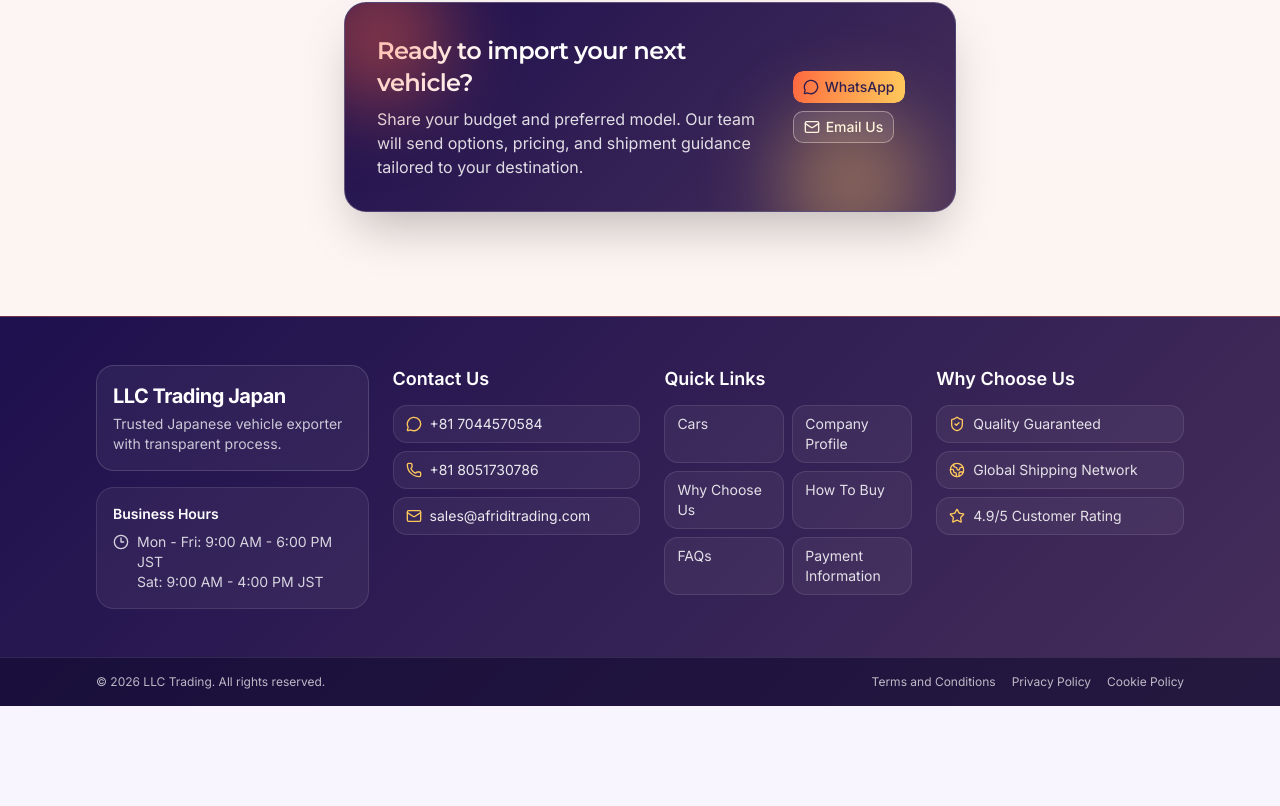
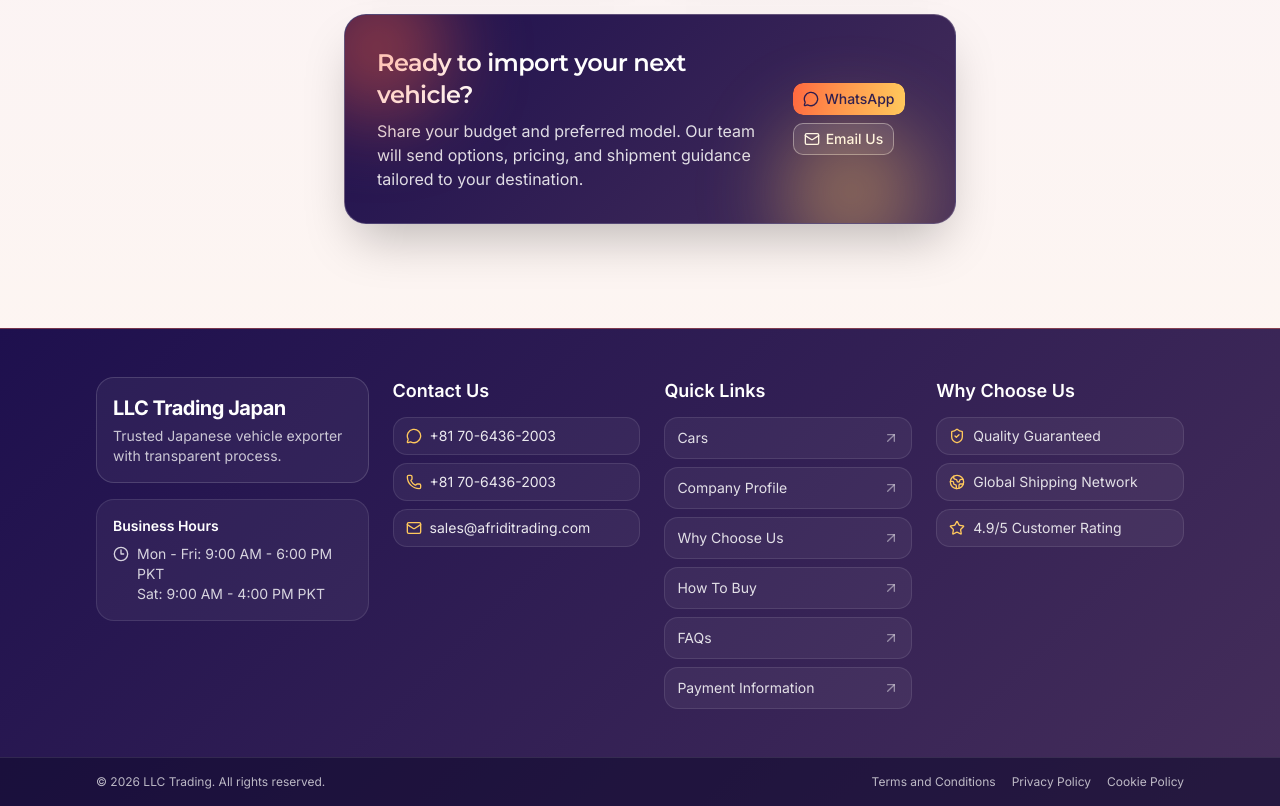
Before and after one commit to Afaqahmad1122/llc-tradding, a Next.js app in the folder frontend/: page / in a window 1280 px wide. Shown: the part 4824-5630 px from the top of the page. Before the commit the page ends 5530 px from the top, so only its background shows below. Built offline with nearby package versions, Linux system fonts and the light colour scheme.

Commit message:
improve the footer ui and change contact number

```diff
--- a/frontend/app/page.tsx
+++ b/frontend/app/page.tsx
@@ -34,7 +34,7 @@ export default function Home() {
       <div className="pointer-events-none absolute -right-24 top-44 h-80 w-80 rounded-full bg-[#FF653F]/20 blur-3xl" />
       <NoticeBar text={noticeText} />
       <SiteNavbar />
-      <main className="relative z-10 pb-6">
+      <main className="relative z-10 pb-6 pt-2 sm:pt-3">
         <MarketplaceWithSidebars
           makes={makeSidebarItems}
           priceRanges={priceSidebarItems}
--- a/frontend/components/landing/sections/contact-cta.tsx
+++ b/frontend/components/landing/sections/contact-cta.tsx
@@ -27,7 +27,7 @@ export function ContactCta() {
               asChild
               className="border-0 bg-linear-to-r from-[#FF653F] to-[#FFC85C] text-[#1E104E] hover:opacity-90"
             >
-              <Link href="https://wa.me/818011724000">
+              <Link href="https://wa.me/817064362003">
                 <MessageCircle className="size-4" />
                 WhatsApp
               </Link>
--- a/frontend/components/landing/site-footer.tsx
+++ b/frontend/components/landing/site-footer.tsx
@@ -1,5 +1,6 @@
 import Link from "next/link";
 import {
+  ArrowUpRight,
   Clock3,
   Globe2,
   Mail,
@@ -35,9 +36,9 @@ export function SiteFooter() {
               <div className="mt-2 flex items-start gap-2 text-white/80">
                 <Clock3 className="mt-0.5 size-4 shrink-0" />
                 <p>
-                  Mon - Fri: 9:00 AM - 6:00 PM JST
+                  Mon - Fri: 9:00 AM - 6:00 PM PKT
                   <br />
-                  Sat: 9:00 AM - 4:00 PM JST
+                  Sat: 9:00 AM - 4:00 PM PKT
                 </p>
               </div>
             </div>
@@ -47,18 +48,18 @@ export function SiteFooter() {
             <p className="mb-3 text-lg font-semibold">Contact Us</p>
             <div className="space-y-2 text-sm">
               <Link
-                href="https://wa.me/817044570584"
+                href="https://wa.me/817064362003"
                 className="flex items-center gap-2 rounded-xl border border-white/10 bg-white/5 px-3 py-2 text-white/90 transition-colors hover:bg-white/10"
               >
                 <MessageCircle className="size-4 text-[#FFC85C]" />
-                +81 7044570584
+                +81 70-6436-2003
               </Link>
               <Link
-                href="tel:+818051730786"
+                href="tel:+817064362003"
                 className="flex items-center gap-2 rounded-xl border border-white/10 bg-white/5 px-3 py-2 text-white/90 transition-colors hover:bg-white/10"
               >
                 <Phone className="size-4 text-[#FFC85C]" />
-                +81 8051730786
+                +81 70-6436-2003
               </Link>
               <Link
                 href="mailto:sales@afriditrading.com"
@@ -72,14 +73,15 @@ export function SiteFooter() {
 
           <div>
             <p className="mb-3 text-lg font-semibold">Quick Links</p>
-            <div className="grid grid-cols-2 gap-2">
+            <div className="space-y-2">
               {quickLinks.map((item) => (
                 <Link
                   key={item.label}
                   href={item.href}
-                  className="rounded-xl border border-white/10 bg-white/5 px-3 py-2 text-sm text-white/85 transition-colors hover:bg-white/10"
+                  className="group flex items-center justify-between rounded-xl border border-white/10 bg-white/5 px-3 py-2.5 text-sm text-white/85 transition-all hover:border-white/20 hover:bg-white/10 hover:text-white"
                 >
-                  {item.label}
+                  <span>{item.label}</span>
+                  <ArrowUpRight className="size-4 text-white/45 transition-transform group-hover:translate-x-0.5 group-hover:-translate-y-0.5 group-hover:text-[#FFC85C]" />
                 </Link>
               ))}
             </div>
```
